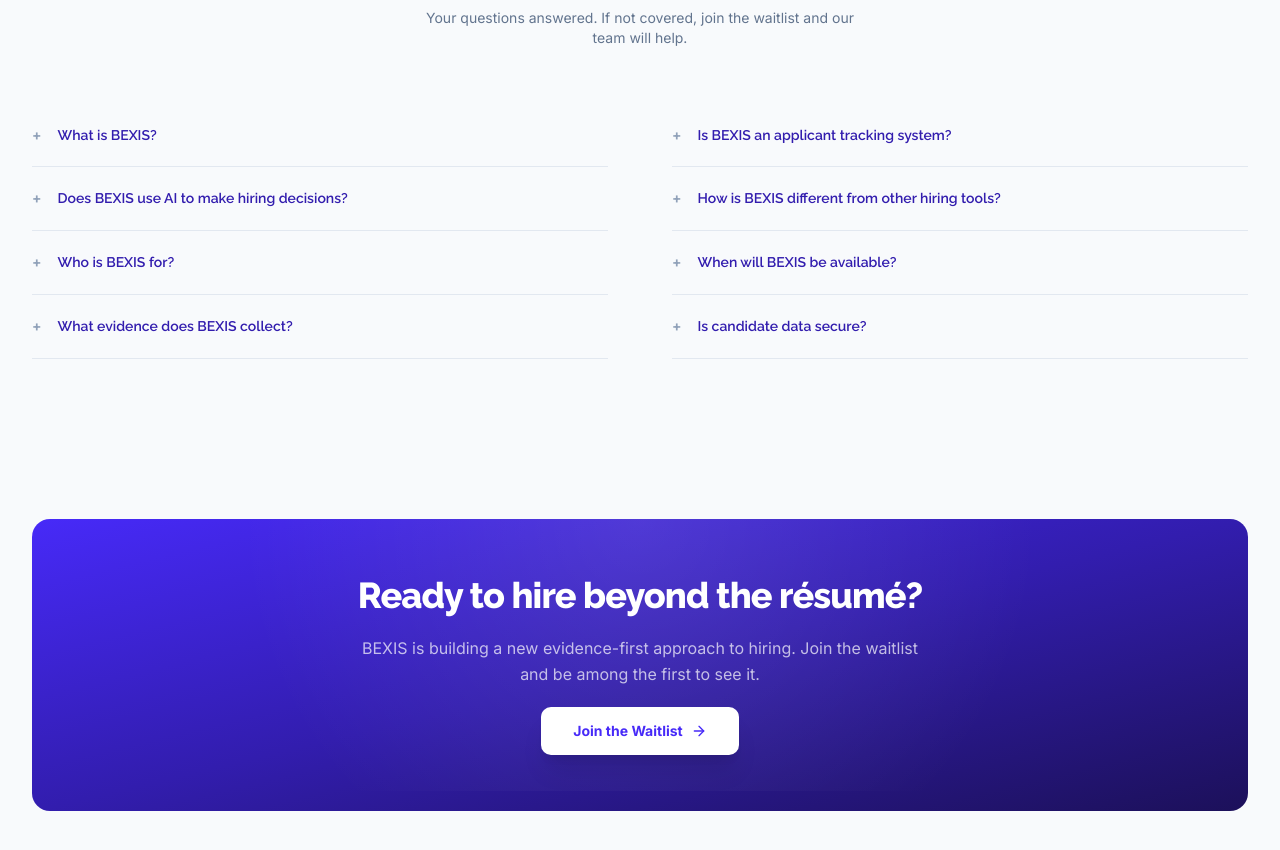
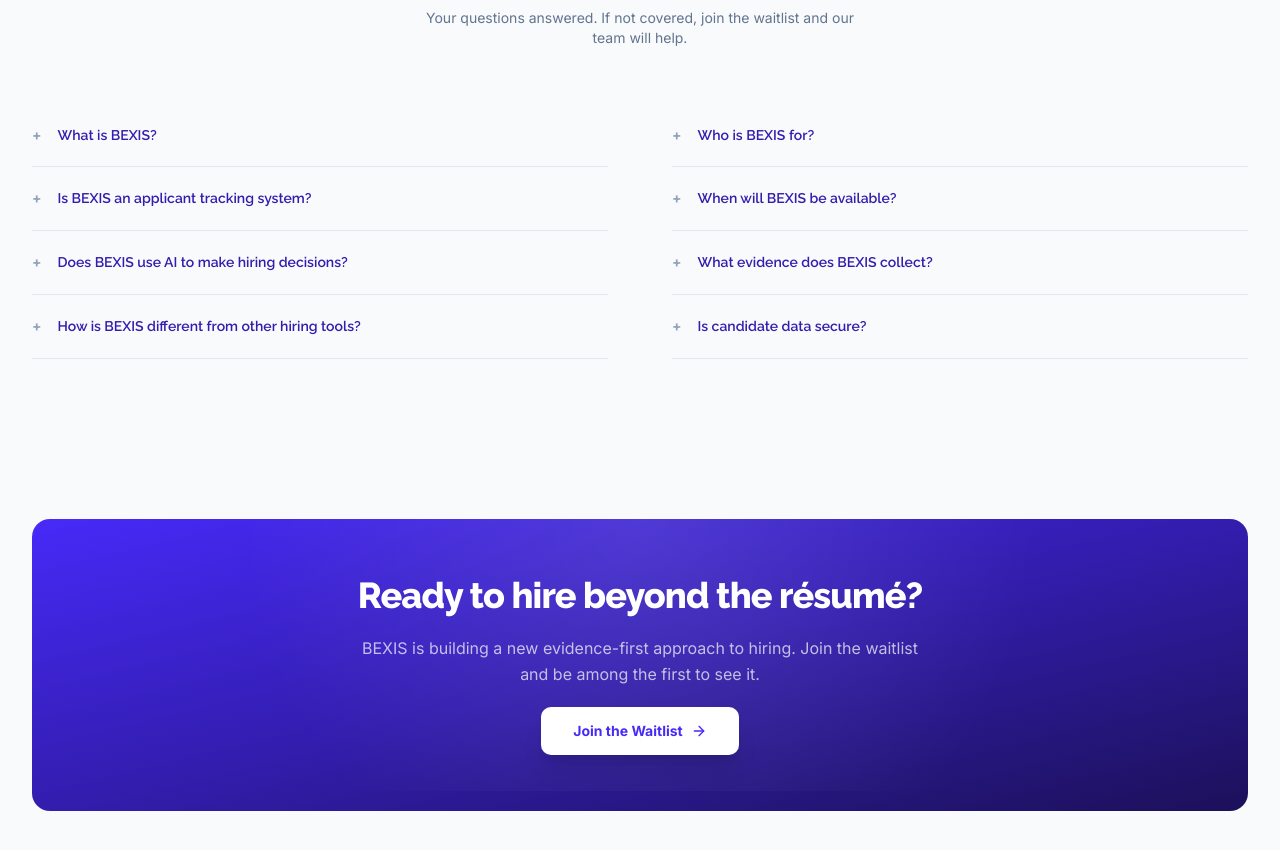
Before and after one commit to wizarphics/bexis-waitlist, a Next.js app: page / in a window 1280 px wide. Shown: the part 3098-3948 px from the top of the page. Built offline with nearby package versions, Linux system fonts and the light colour scheme.

Commit message:
FAQ: switch from grid to CSS columns for vertical centering
When one item expands, items on the other side stay vertically
aligned because CSS columns distribute content by height balance.

```diff
--- a/src/app/page.tsx
+++ b/src/app/page.tsx
@@ -457,7 +457,7 @@
             </p>
           </div>
 
-          <div className="grid md:grid-cols-2 gap-x-16">
+          <div className="columns-2 gap-x-16">
             {[
               {
                 q: 'What is BEXIS?',
```
